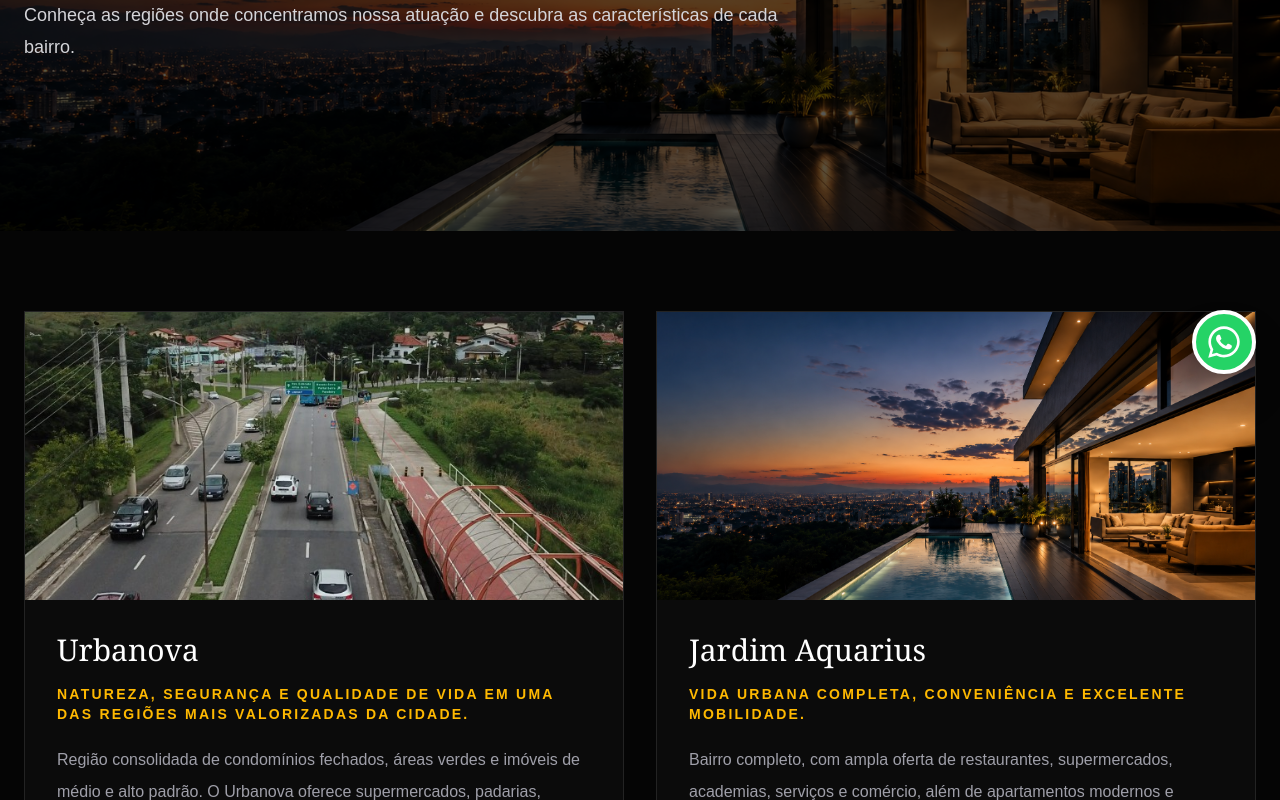
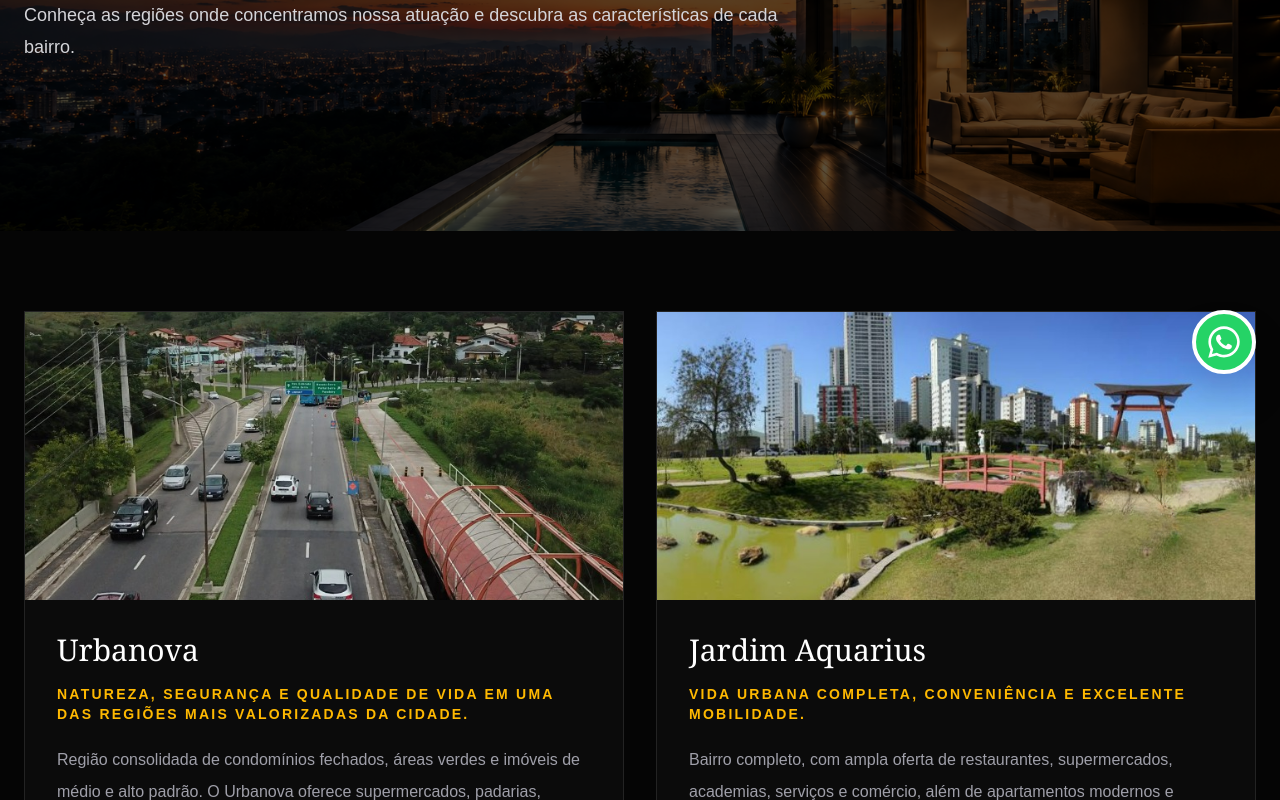
Before and after one commit to altamirbonilhajunior2-prog/bbconsultoriaimobiliaria-premium, a Next.js app: page /bairros in a window 1280 px wide. Shown: the part 402-1202 px from the top of the page. Built offline with nearby package versions, Linux system fonts and the light colour scheme.

Commit message:
Adiciona imagem do Jardim Aquarius na pagina de bairros

```diff
--- a/app/bairros/page.tsx
+++ b/app/bairros/page.tsx
@@ -16,7 +16,7 @@ const neighborhoods = [
   {
     title: "Jardim Aquarius",
     slug: "jardim-aquarius",
-    image: "/hero-clean.png",
+    image: "/bairros/jardim-aquarius.jpg",
     highlight:
       "Vida urbana completa, conveniência e excelente mobilidade.",
     description:
```
Also changed, not shown: public/bairros/jardim-aquarius.jpg (added).
